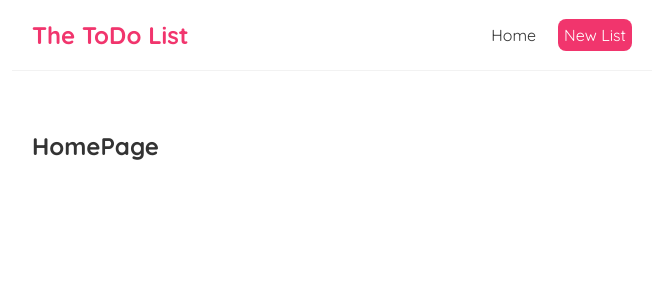
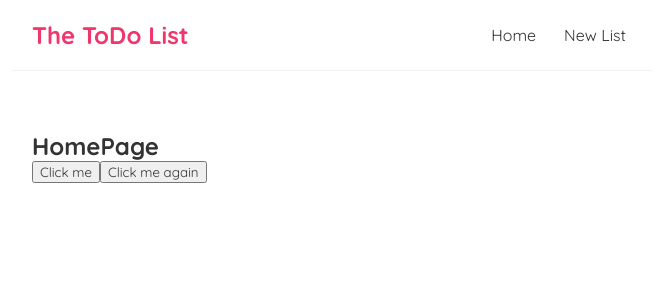
Before and after one commit to erdemburak/React-Beginner, a React (Create React App) app: page / in a window 1280 px wide. Shown: the top 300 px of the page, without its empty margins (308-971 px from the left). Built offline with nearby package versions, Linux system fonts and the light colour scheme.

Commit message:
Click Events

```diff
--- a/src/Home.js
+++ b/src/Home.js
@@ -1,7 +1,18 @@
 const Home = () => {
+
+    const handleClick = () => {
+        console.log('Hello');
+    }
+
+    const handleClickAgain = (name) => {
+        console.log('Hello ' + name);
+    }
+
     return (
         <div className="home">
             <h2>HomePage</h2>
+            <button onClick={handleClick}>Click me</button>
+            <button onClick={() => handleClickAgain('Armağan')}>Click me again</button>
         </div>
      );
 }
--- a/src/Navbar.js
+++ b/src/Navbar.js
@@ -4,11 +4,7 @@
             <h1>The ToDo List</h1>
             <div className="links">
                 <a href="/">Home</a>
-                <a href="/create" style={{
-                    color:"white",
-                    backgroundColor:'#f1356d',
-                    borderRadius: '8px'
-                }}>New List</a>
+                <a href="/create">New List</a>
             </div>
         </nav>
     );
```
